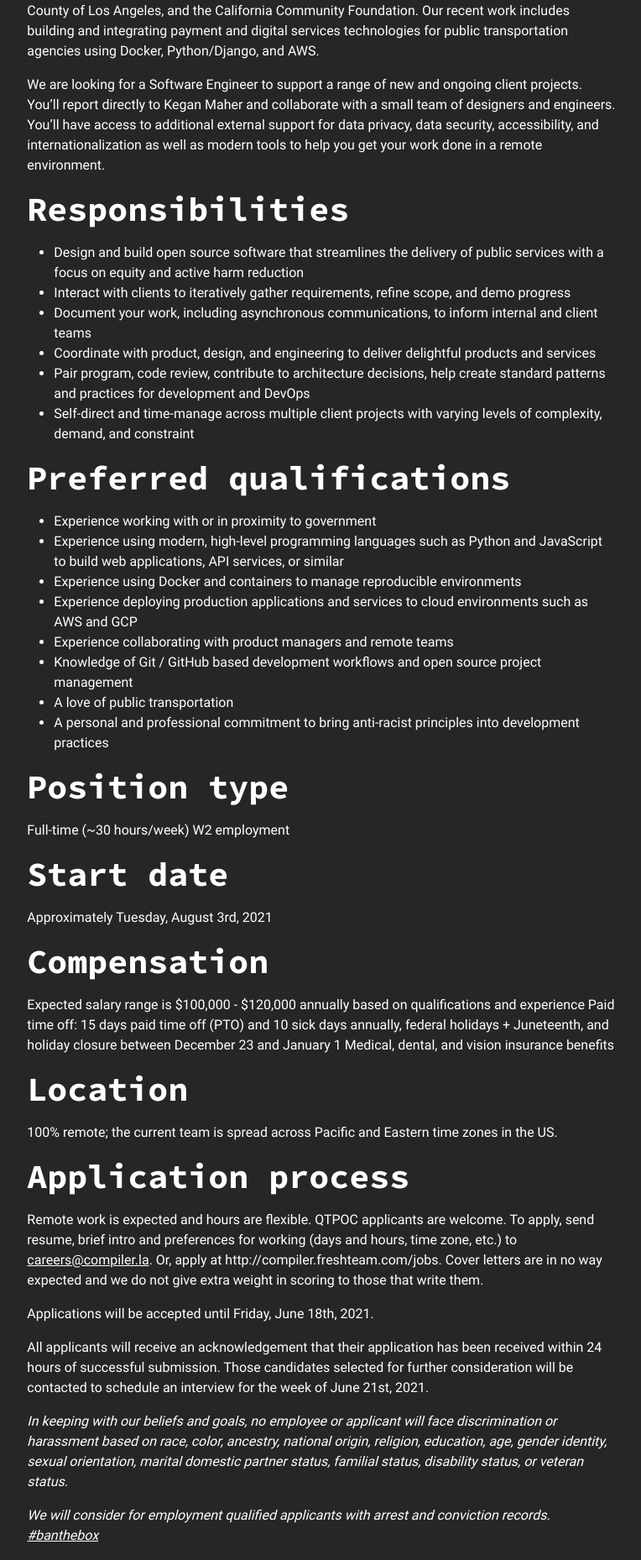
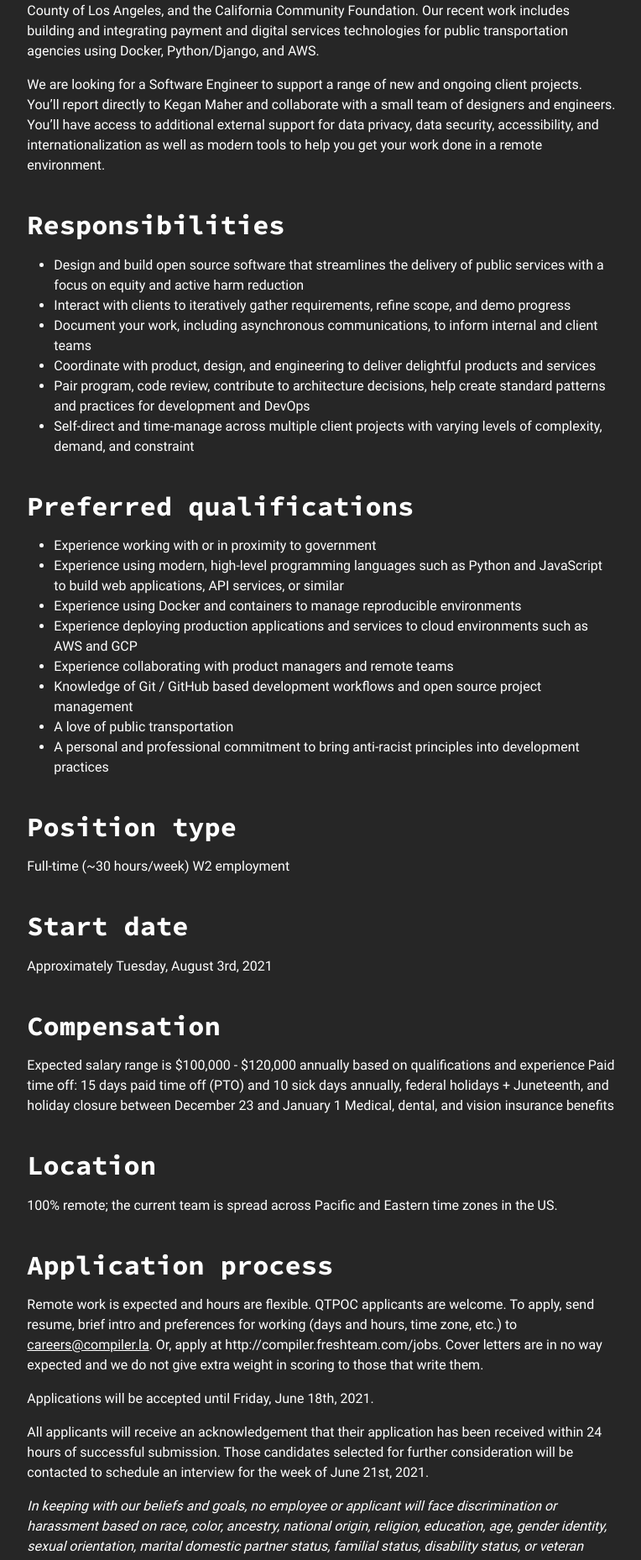
Before and after one commit to compilerla/compiler.la, a Jekyll site: the page built from _jobs/software-engineer.md, in a window 1280 px wide. Shown: the part 785-2643 px from the top of the page at 84% size, without its empty margins (205-969 px from the left). Built offline with Jekyll 4.4.1, drawn with Linux system fonts in a browser that asks for light colours.

Commit message:
feat(posting): add h2/h3 styling for Postings page

```diff
--- a/_layouts/default.html
+++ b/_layouts/default.html
@@ -36,7 +36,7 @@
     </script>
 </head>
 
-<body>
+<body class="{{ layout.classes }}">
     <header>
         <a href="/"><img class="logo" src="/assets/compiler_logo_stacked.svg" alt="Compiler logo"></a>
     </header>
--- a/_layouts/job_post.html
+++ b/_layouts/job_post.html
@@ -1,5 +1,6 @@
 ---
 layout: default
+classes: posting
 title_prefix: "Jobs with Compiler:"
 ---
 
--- a/styles/base.css
+++ b/styles/base.css
@@ -159,10 +159,13 @@ h2,
 }
 
 h3,
-.h3 {
+.h3,
+.posting h2 {
     font-size: var(--h3-font-size);
     font-weight: var(--h3-font-weight);
     line-height: var(--h3-line-height);
+    margin-top: 0;
+    margin-bottom: 1rem;
 }
 
 h4,
@@ -177,6 +180,10 @@ h5,
     font-size: var(--h5-font-size);
     font-weight: var(--h5-font-weight);
     line-height: var(--h5-line-height);
+}
+
+.posting h2 {
+    margin-top: 40px;
 }
 
 /*#endregion */
```
